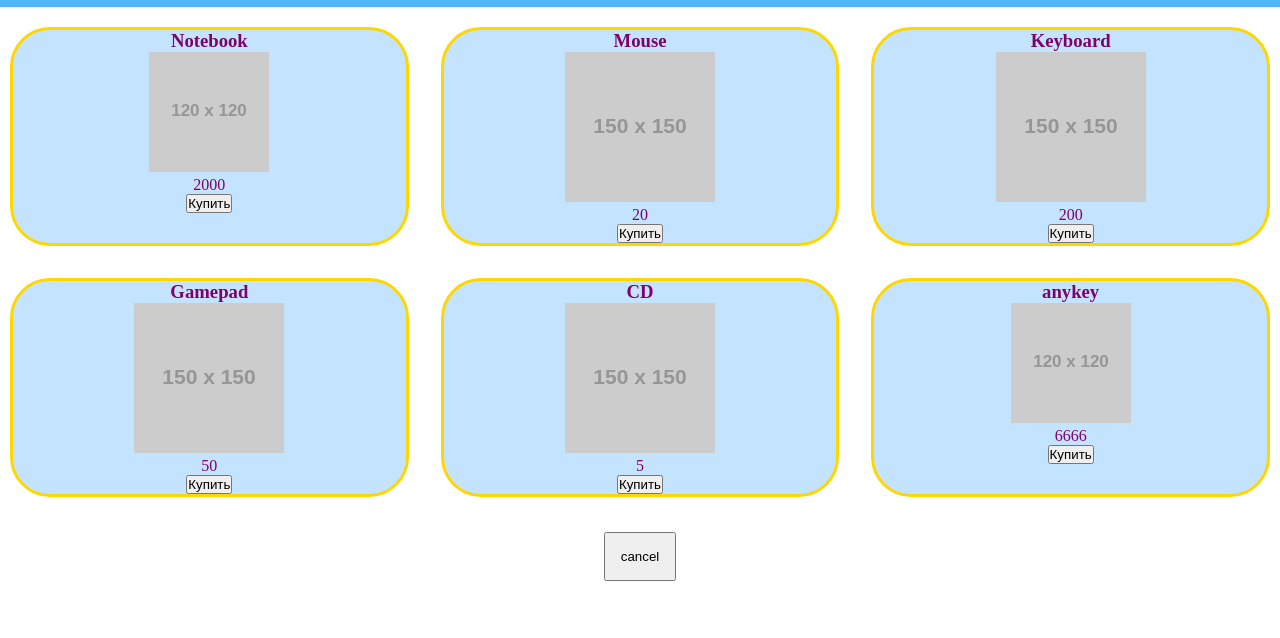
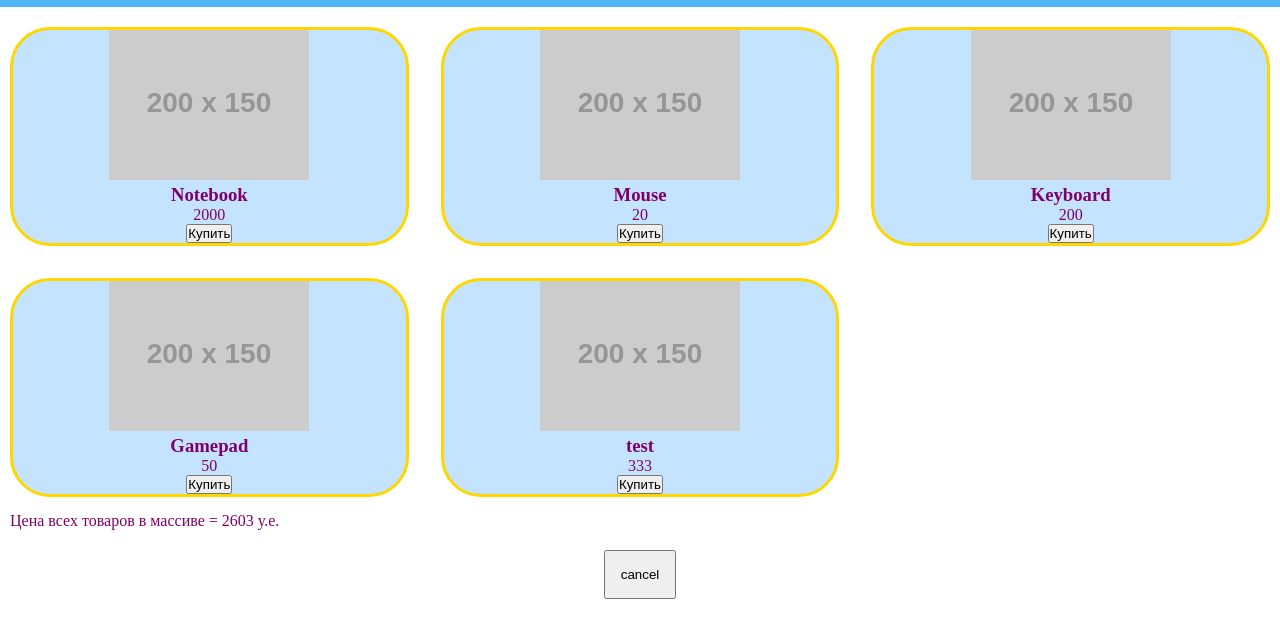
Before and after one commit to Bryxo/JS2_gb_prof, a plain HTML site: page Index.html in a window 1280 px wide. Shown: the part 62-700 px from the top of the page. Drawn offline with Linux system fonts and the light colour scheme; placeholder pictures from the web are drawn by us.

Commit message:
home work lesson2

```diff
--- a/Index.html
+++ b/Index.html
@@ -6,7 +6,7 @@
    <meta http-equiv="X-UA-Compatible" content="IE=edge">
    <meta name="viewport" content="width=device-width, initial-scale=1.0">
    <link rel="stylesheet" href="css/main.css">
-   <title>js2_homework1</title>
+   <title>js2_homework2</title>
 </head>
 
 <body>
--- a/js/main.js
+++ b/js/main.js
@@ -1,31 +1,119 @@
 'use strict'
-const products = [
-   { id: 1, title: 'Notebook', price: 2000, img: 'http://dummyimage.com/120' },
-   { id: 2, title: 'Mouse', price: 20 },
-   { id: 3, title: 'Keyboard', price: 200 },
-   { id: 4, title: 'Gamepad', price: 50 },
-   { id: 5, title: 'CD', price: 5 },
-   { id:666, title: 'anykey', price:6666, img: 'http://dummyimage.com/120' },
-];
-//Функция для формирования верстки каждого товара
-const renderProduct = ( {title, price, img = 'http://dummyimage.com/150'} ) => {    //принимает объект, берет из него title, price, img (если img нет, то по умолчанию 150)
-   return  `<div class="product-item">
-               <h3>${title}</h3>
-               <img src="${img}" alt="photo">
-               <p>${price}</p>
+class ProductList{
+   constructor(container='.products') {
+      this.container = container; //куда вставляем товары
+      this.goods = []; //массив товаров
+      this._fetchProducts();//нижнее подчеркивание - это рекомендация, чтобы метод был вызван в текущем классе
+      this.render();//вывод товаров на страницу
+
+      this.sumOfGoods();
+   }
+   _fetchProducts() {  //метод наполняет массив товарами
+      this.goods = [
+            {id: 1,
+            title: 'Notebook',
+            price: 2000
+            },
+            {id: 2, title: 'Mouse', price: 20},
+            {id: 3, title: 'Keyboard', price: 200},
+            {id: 4, title: 'Gamepad', price: 50},
+            {id: 666, title: 'test', price: 333},
+      ];
+   }
+   render(){
+      const block = document.querySelector(this.container);//куда вставляем товары
+      for(let product of this.goods) {
+         const item = new ProductItem(product);
+         block.insertAdjacentHTML("beforeend",item.render());
+//           block.innerHTML += item.render();
+      }
+   }
+   sumOfGoods () {  //проработать и добавить свойство/метод который считает и выводит сумму товаров
+      let sum = 0;
+      this.goods.forEach(product=> {
+         sum += product.price;
+      })
+      console.log(sum);
+      document.querySelector(`${this.container}`).insertAdjacentHTML("afterend", `Цена всех товаров в массиве = ${sum} у.е.`)
+   };
+}
+
+class ProductItem{
+   constructor(product,img='https://via.placeholder.com/200x150'){
+      this.title = product.title;
+      this.id = product.id;
+      this.price = product.price;
+      this.img = img;
+   }
+   render(){
+         return `<div class="product-item">
+               <img src="${this.img}">
+               <h3>${this.title}</h3>
+               <p>${this.price}</p>
                <button class="buy-btn">Купить</button>
-            </div>`           //возвращает разметку (возвращается массив строк - в каждой свои title, price, img))
-};
-//Функция по отрисовке товаров на странице
-const renderPage = list => { //list в данном случае это products - массив наших товаров (массив объектов)
-   const productsList = list.map(item => renderProduct(item)).join(''); /*перебираем массив products методом .map
-   метод .map применяет к каждому элементу (в данном случае item - это объект) массива products функцию renderProduct
-   и возвращает новый массив productsList. Методом join соединяем все элементы массива productsList через 'пробел', чтобы избавиться от запятых.*/
-   //console.log(productsList);
-   document.querySelector('.products').insertAdjacentHTML('beforeend', productsList); //определяем что и куда вставлять на странице
-//короткая запись:
-//document.querySelector('.products').insertAdjacentHTML('beforeend', list.map(item => renderProduct(item)).join(''));
-};
+            </div>`
+   }
+}
 
-//вызов функции для отрисовки товаров на странице
-renderPage(products);   //передаем ей products - массив наших товаров (массив объектов)
+class Cart{ // проработать конструктор корзины и  добавить методы
+   constructor(){
+
+   }
+
+   doOrder(){
+
+   };
+   sumOfCart(){
+
+   };
+   clearCart(){
+
+   };
+}
+
+class CartItem { // проработать конструктор элемента корзины товаров и  добавить методы
+   constructor() {
+
+   }
+   addToCart() {
+
+   }
+   deleteFromCart(){
+
+   }
+}
+
+let list = new ProductList();
+
+
+
+// const products = [
+//    { id: 1, title: 'Notebook', price: 2000, img: 'http://dummyimage.com/120' },
+//    { id: 2, title: 'Mouse', price: 20 },
+//    { id: 3, title: 'Keyboard', price: 200 },
+//    { id: 4, title: 'Gamepad', price: 50 },
+//    { id: 5, title: 'CD', price: 5 },
+//    { id:666, title: 'anykey', price:6666, img: 'http://dummyimage.com/120' },
+// ];
+// //Функция для формирования верстки каждого товара
+// const renderProduct = ( {title, price, img = 'http://dummyimage.com/150'} ) => {    //принимает объект, берет из него title, price, img (если img нет, то по умолчанию 150)
+//    return  `<div class="product-item">
+//                <h3>${title}</h3>
+//                <img src="${img}" alt="photo">
+//                <p>${price}</p>
+//                <button class="buy-btn">Купить</button>
+//             </div>`           //возвращает разметку (возвращается массив строк - в каждой свои title, price, img))
+// };
+// //Функция по отрисовке товаров на странице
+// const renderPage = list => { //list в данном случае это products - массив наших товаров (массив объектов)
+//    const productsList = list.map(item => renderProduct(item)).join(''); /*перебираем массив products методом .map
+//    метод .map применяет к каждому элементу (в данном случае item - это объект) массива products функцию renderProduct
+//    и возвращает новый массив productsList. Методом join соединяем все элементы массива productsList через 'пробел', чтобы избавиться от запятых.*/
+//    //console.log(productsList);
+//    document.querySelector('.products').insertAdjacentHTML('beforeend', productsList); //определяем что и куда вставлять на странице
+// //короткая запись:
+// //document.querySelector('.products').insertAdjacentHTML('beforeend', list.map(item => renderProduct(item)).join(''));
+// };
+
+// //вызов функции для отрисовки товаров на странице
+// renderPage(products);   //передаем ей products - массив наших товаров (массив объектов)
```
